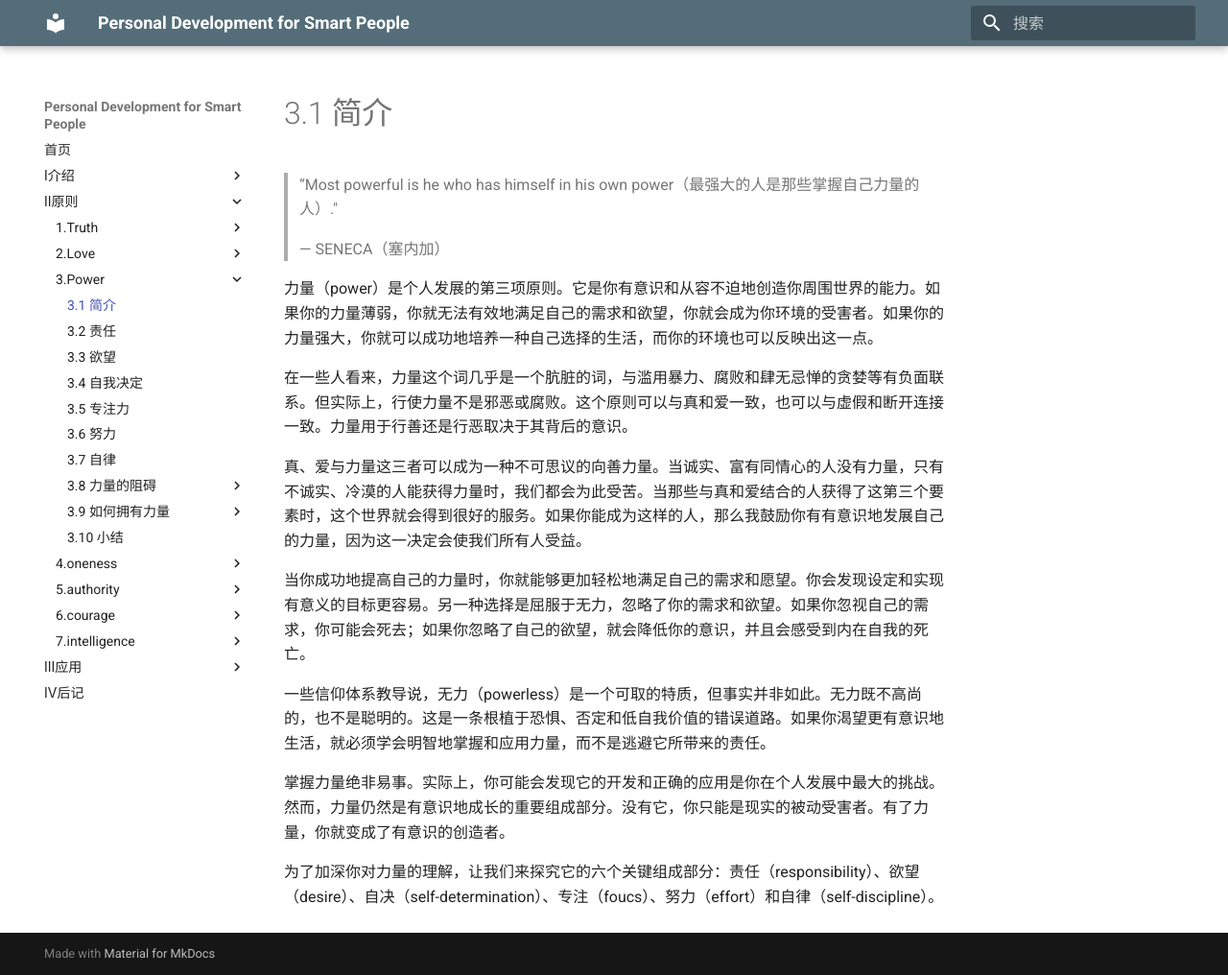
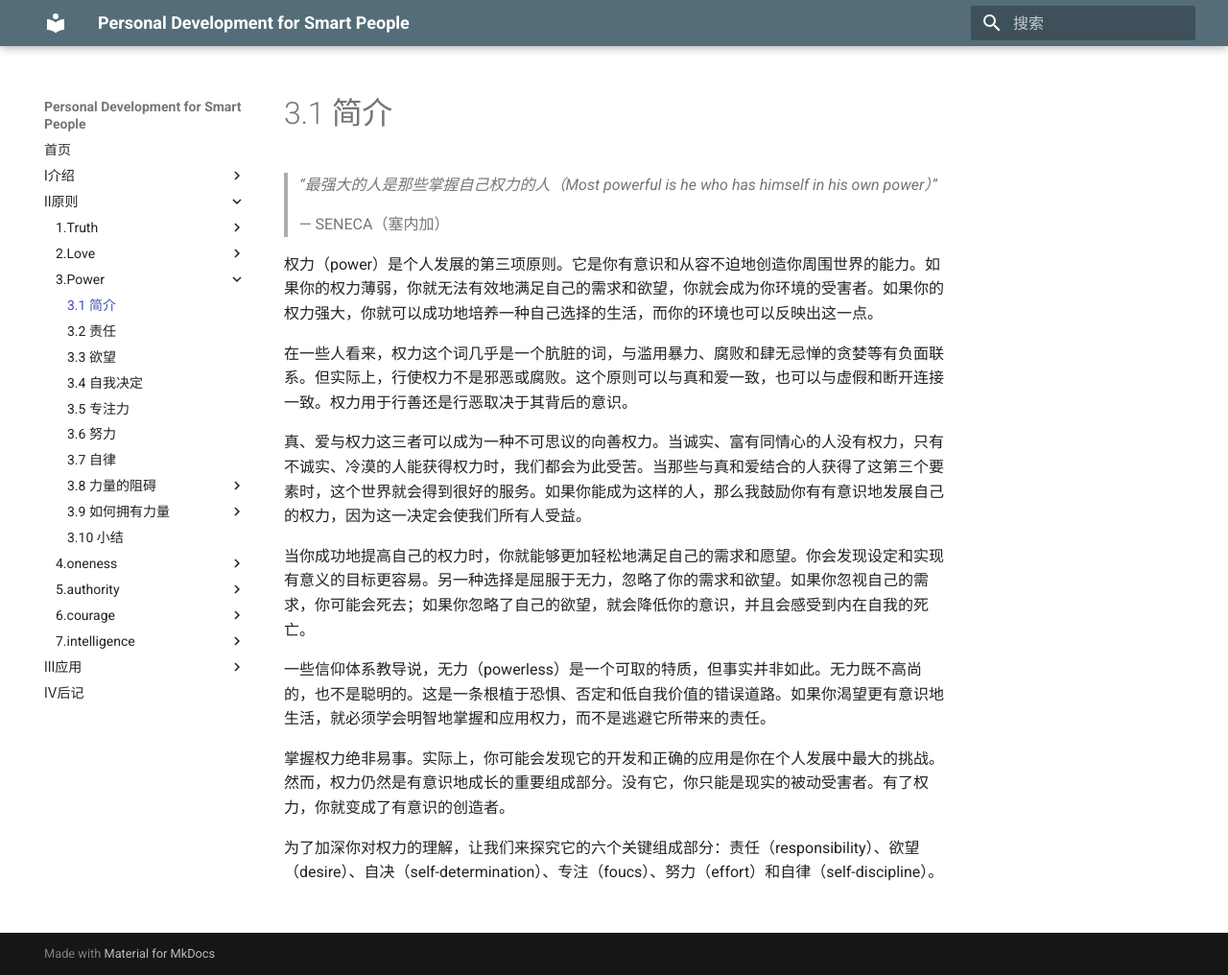
Before and after one commit to wtsnwei/pdsp, an MkDocs documentation site: the page built from docs/2.Principles/03.power/00.power.md, in a window 1280 px wide and 1016 px high. Shown: the whole window at 96% size. Built offline with MkDocs 1.6.1 and Material for MkDocs 9.7.7, drawn with Linux system fonts in a browser that asks for light colours.

Commit message:
修改引言和对power这个词的翻译

```diff
--- a/docs/2.Principles/03.power/00.power.md
+++ b/docs/2.Principles/03.power/00.power.md
@@ -1,17 +1,17 @@
-> “Most powerful is he who has himself in his own power（最强大的人是那些掌握自己力量的人）."
+> *“最强大的人是那些掌握自己权力的人（Most powerful is he who has himself in his own power）”*
 >
 > — SENECA（塞内加）
 
-力量（power）是个人发展的第三项原则。它是你有意识和从容不迫地创造你周围世界的能力。如果你的力量薄弱，你就无法有效地满足自己的需求和欲望，你就会成为你环境的受害者。如果你的力量强大，你就可以成功地培养一种自己选择的生活，而你的环境也可以反映出这一点。
+权力（power）是个人发展的第三项原则。它是你有意识和从容不迫地创造你周围世界的能力。如果你的权力薄弱，你就无法有效地满足自己的需求和欲望，你就会成为你环境的受害者。如果你的权力强大，你就可以成功地培养一种自己选择的生活，而你的环境也可以反映出这一点。
 
-在一些人看来，力量这个词几乎是一个肮脏的词，与滥用暴力、腐败和肆无忌惮的贪婪等有负面联系。但实际上，行使力量不是邪恶或腐败。这个原则可以与真和爱一致，也可以与虚假和断开连接一致。力量用于行善还是行恶取决于其背后的意识。
+在一些人看来，权力这个词几乎是一个肮脏的词，与滥用暴力、腐败和肆无忌惮的贪婪等有负面联系。但实际上，行使权力不是邪恶或腐败。这个原则可以与真和爱一致，也可以与虚假和断开连接一致。权力用于行善还是行恶取决于其背后的意识。
 
-真、爱与力量这三者可以成为一种不可思议的向善力量。当诚实、富有同情心的人没有力量，只有不诚实、冷漠的人能获得力量时，我们都会为此受苦。当那些与真和爱结合的人获得了这第三个要素时，这个世界就会得到很好的服务。如果你能成为这样的人，那么我鼓励你有有意识地发展自己的力量，因为这一决定会使我们所有人受益。
+真、爱与权力这三者可以成为一种不可思议的向善权力。当诚实、富有同情心的人没有权力，只有不诚实、冷漠的人能获得权力时，我们都会为此受苦。当那些与真和爱结合的人获得了这第三个要素时，这个世界就会得到很好的服务。如果你能成为这样的人，那么我鼓励你有有意识地发展自己的权力，因为这一决定会使我们所有人受益。
 
-当你成功地提高自己的力量时，你就能够更加轻松地满足自己的需求和愿望。你会发现设定和实现有意义的目标更容易。另一种选择是屈服于无力，忽略了你的需求和欲望。如果你忽视自己的需求，你可能会死去；如果你忽略了自己的欲望，就会降低你的意识，并且会感受到内在自我的死亡。
+当你成功地提高自己的权力时，你就能够更加轻松地满足自己的需求和愿望。你会发现设定和实现有意义的目标更容易。另一种选择是屈服于无力，忽略了你的需求和欲望。如果你忽视自己的需求，你可能会死去；如果你忽略了自己的欲望，就会降低你的意识，并且会感受到内在自我的死亡。
 
-一些信仰体系教导说，无力（powerless）是一个可取的特质，但事实并非如此。无力既不高尚的，也不是聪明的。这是一条根植于恐惧、否定和低自我价值的错误道路。如果你渴望更有意识地生活，就必须学会明智地掌握和应用力量，而不是逃避它所带来的责任。
+一些信仰体系教导说，无力（powerless）是一个可取的特质，但事实并非如此。无力既不高尚的，也不是聪明的。这是一条根植于恐惧、否定和低自我价值的错误道路。如果你渴望更有意识地生活，就必须学会明智地掌握和应用权力，而不是逃避它所带来的责任。
 
-掌握力量绝非易事。实际上，你可能会发现它的开发和正确的应用是你在个人发展中最大的挑战。然而，力量仍然是有意识地成长的重要组成部分。没有它，你只能是现实的被动受害者。有了力量，你就变成了有意识的创造者。
+掌握权力绝非易事。实际上，你可能会发现它的开发和正确的应用是你在个人发展中最大的挑战。然而，权力仍然是有意识地成长的重要组成部分。没有它，你只能是现实的被动受害者。有了权力，你就变成了有意识的创造者。
 
-为了加深你对力量的理解，让我们来探究它的六个关键组成部分：责任（responsibility）、欲望（desire）、自决（self-determination）、专注（foucs）、努力（effort）和自律（self-discipline）。
+为了加深你对权力的理解，让我们来探究它的六个关键组成部分：责任（responsibility）、欲望（desire）、自决（self-determination）、专注（foucs）、努力（effort）和自律（self-discipline）。
```
